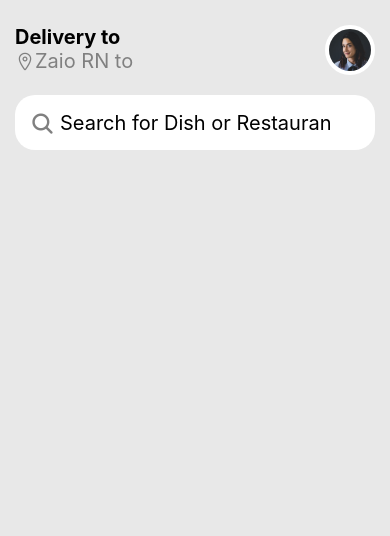
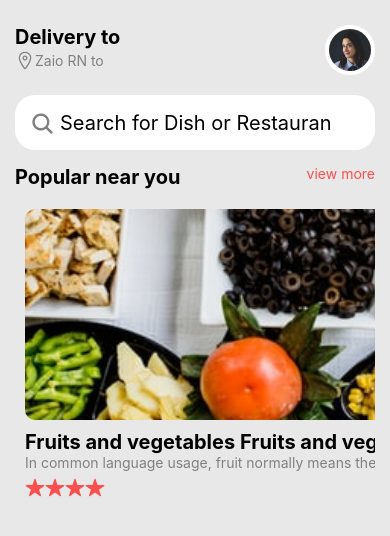
Before and after one commit to Seven-112/RN-zaio-training, a React Native app: screen /FoodApp in a window 390 px wide. Shown: the top 536 px of the page. Built offline with nearby package versions, Linux system fonts and the light colour scheme.

Commit message:
Add popular near you component

```diff
--- a/contants/Foods.js
+++ b/contants/Foods.js
@@ -9,7 +9,7 @@ import food5 from '../assets/foods/food5.jpg';
 export default [
     {
         id: 1,
-        title: "Fruits and vegetables",
+        title: "Fruits and vegetables Fruits and vegetables Fruits and vegetables Fruits and vegetables",
         details: "In common language usage, fruit normally means the fleshy seed-associated structures of a plant that are sweet or sour and edible in the raw state",
         img: food1,
         stars: 4,
--- a/contants/Size.js
+++ b/contants/Size.js
@@ -1,3 +1,8 @@
+import { Dimensions } from "react-native";
+
+const width = Dimensions.get('window').width;
+const height = Dimensions.get('window').height;
+
 export default {
     h1: {
         fontSize: 30
@@ -7,5 +12,7 @@ export default {
     },
     normal: {
         fontSize: 20
-    }
+    },
+    width,
+    height
 };
--- a/screens/FoodApp.js
+++ b/screens/FoodApp.js
@@ -1,11 +1,48 @@
 import React from "react";
-import { ScrollView, Image, StyleSheet, TextInput } from "react-native";
-import { Colors } from "../contants";
+import { ScrollView, Image, StyleSheet, TextInput, TouchableOpacity } from "react-native";
+import { Colors, Size } from "../contants";
 import { ZaioText, ZaioView } from "../plugin";
 import Ionicons from 'react-native-vector-icons/Ionicons';
+import Foods from "../contants/Foods";
 
 
 const FoodApp = () => {
+
+    const Popular = () => {
+        return (
+            <ZaioView mt={15}>
+                <ZaioView row justify="between" mb={10}>
+                    <ZaioText size={20} bold>Popular near you</ZaioText>
+                    <ZaioText primary>view more</ZaioText>
+                </ZaioView>
+
+                <ScrollView horizontal showsHorizontalScrollIndicator={false} >
+                    {
+                        Foods.map((food, index) => {
+                            return (
+                                <TouchableOpacity key={index}>
+                                    <ZaioView p={10} style={styles.imgContainer} >
+                                        <Image source={food.img} style={styles.foodImg} />
+                                        <ZaioText numberOfLines={1} size={20} bold>{food.title}</ZaioText>
+                                        <ZaioText numberOfLines={2} grey>{food.details}</ZaioText>
+                                        <ZaioView mt={5}>
+                                            <ZaioView row>
+                                                <Ionicons name="star" color={Colors.primary} size={20} />
+                                                <Ionicons name="star" color={Colors.primary} size={20} />
+                                                <Ionicons name="star" color={Colors.primary} size={20} />
+                                                <Ionicons name="star" color={Colors.primary} size={20} />
+                                            </ZaioView>
+                                        </ZaioView>
+                                    </ZaioView>
+                                </TouchableOpacity>
+                            )
+                        })
+                    }
+                </ScrollView>
+            </ZaioView>
+        )
+    }
+
     return(
         <ScrollView style={styles.container}>
             <ZaioView row justify="between">
@@ -13,7 +50,7 @@ const FoodApp = () => {
                     <ZaioText normal bold>Delivery to</ZaioText>
                     <ZaioView row center>
                         <Ionicons name="location-outline" color={Colors.grey} size={20} />
-                        <ZaioText normal grey>Zaio RN to</ZaioText>
+                        <ZaioText grey>Zaio RN to</ZaioText>
                     </ZaioView>
                 </ZaioView>
                 <Image source={require('../assets/profile.jpg')} style={styles.img} />
@@ -23,6 +60,11 @@ const FoodApp = () => {
                 <TextInput placeholder="Search for Dish or Restaurant" style={styles.input} />
                 <Ionicons name="search" color={Colors.grey} size={25} style={styles.search} />
             </ZaioView>
+
+            {
+                Popular()
+            }
+
         </ScrollView>
     )
 };
@@ -51,6 +93,19 @@ const styles = StyleSheet.create({
         position: "absolute",
         top: 15,
         left: 15
+    },
+    imgContainer :{
+        backgroundColor: Colors.white,
+        borderRadius: 10,
+        width: Size.width - 100 ,
+        marginRight: 15,
+
+    },
+    foodImg: {
+        borderRadius: 10,
+        marginBottom: 10,
+        width: '100%',
+        height: Size.height / 4
     }
 });
 
```
